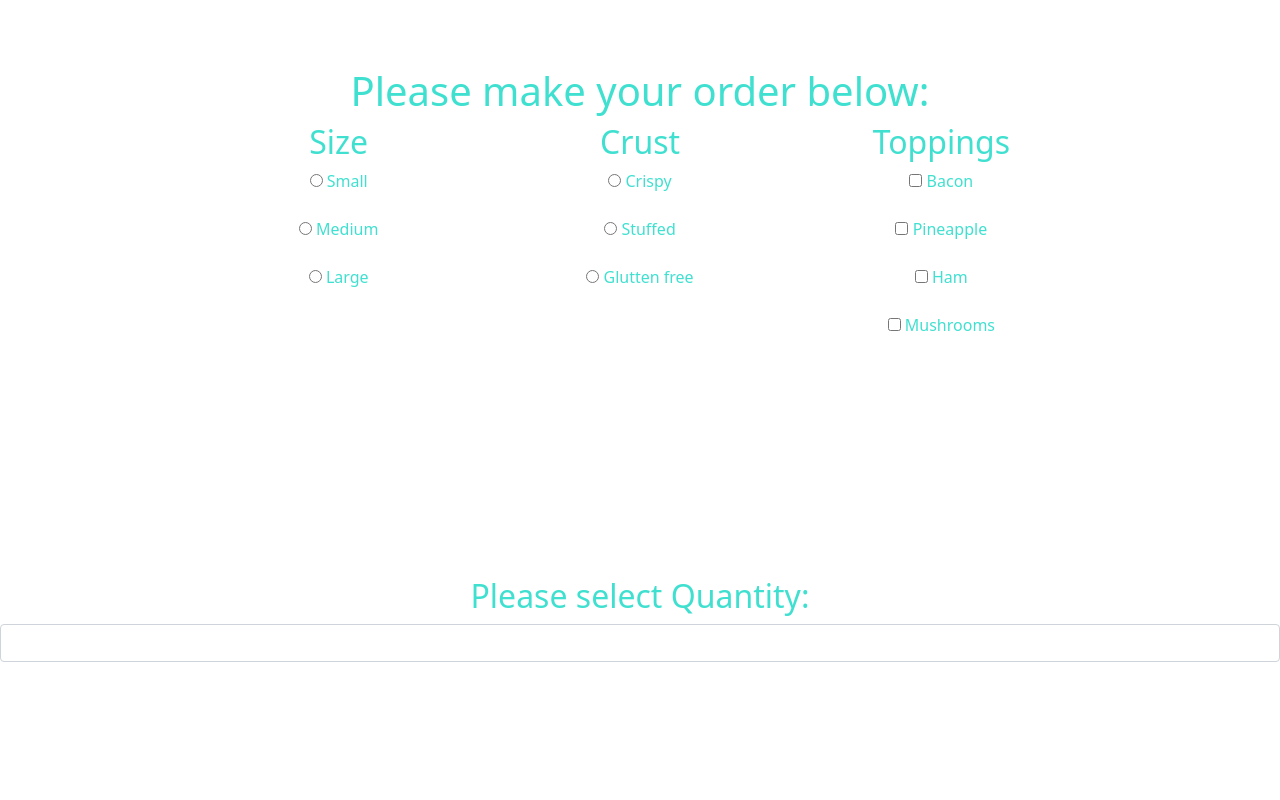
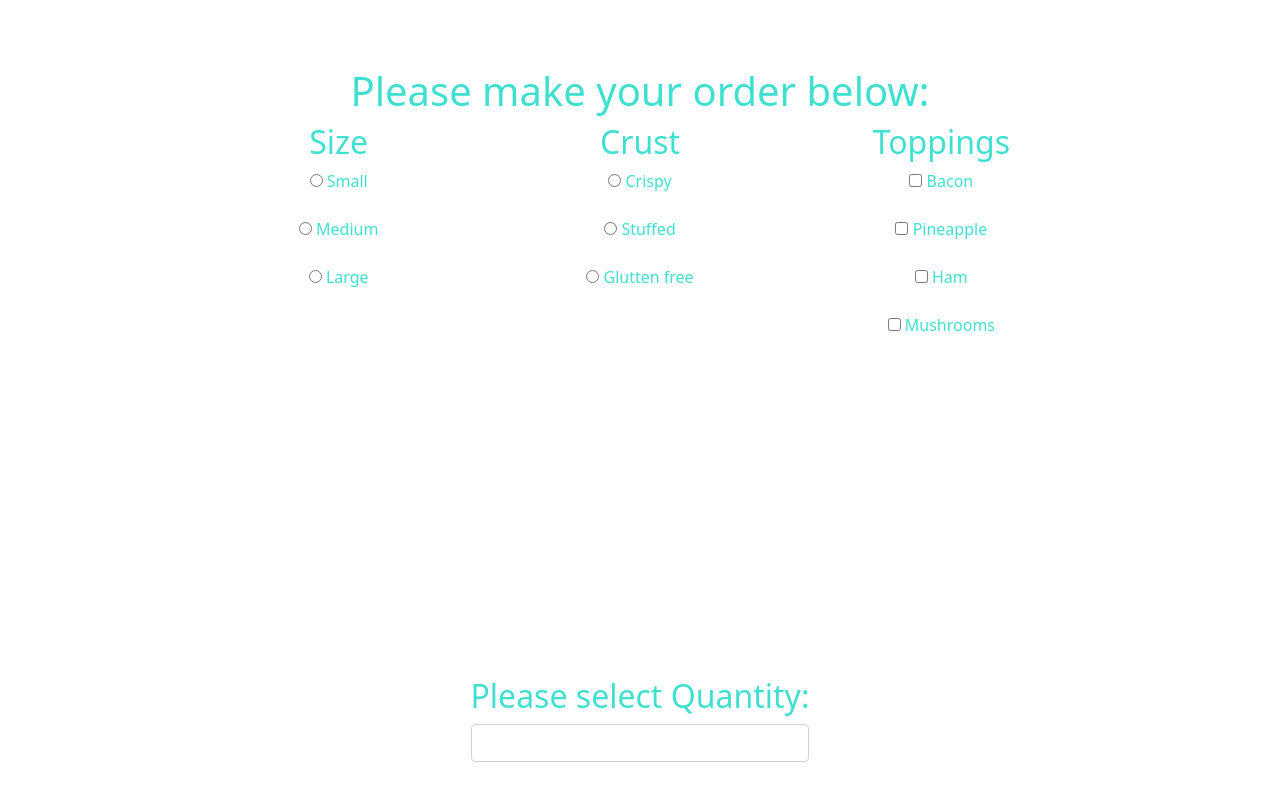
Before and after one commit to nyamzy/carli-pizza, a plain HTML site: page index.html in a window 1280 px wide. Shown: the part 2058-2858 px from the top of the page. Before the commit the page ends 2736 px from the top, so only its background shows below. Drawn offline with nearby package versions, Linux system fonts and the light colour scheme.

Commit message:
styled the quantity section

```diff
--- a/static/css/styles.css
+++ b/static/css/styles.css
@@ -35,3 +35,11 @@ h2 {
  #toppings {
    text-align: center;
  }
+
+ #quantity {
+   text-align: center;
+   display: grid;
+   grid-template-columns: auto;
+   justify-content: center;
+   padding: 100;
+ }
```
